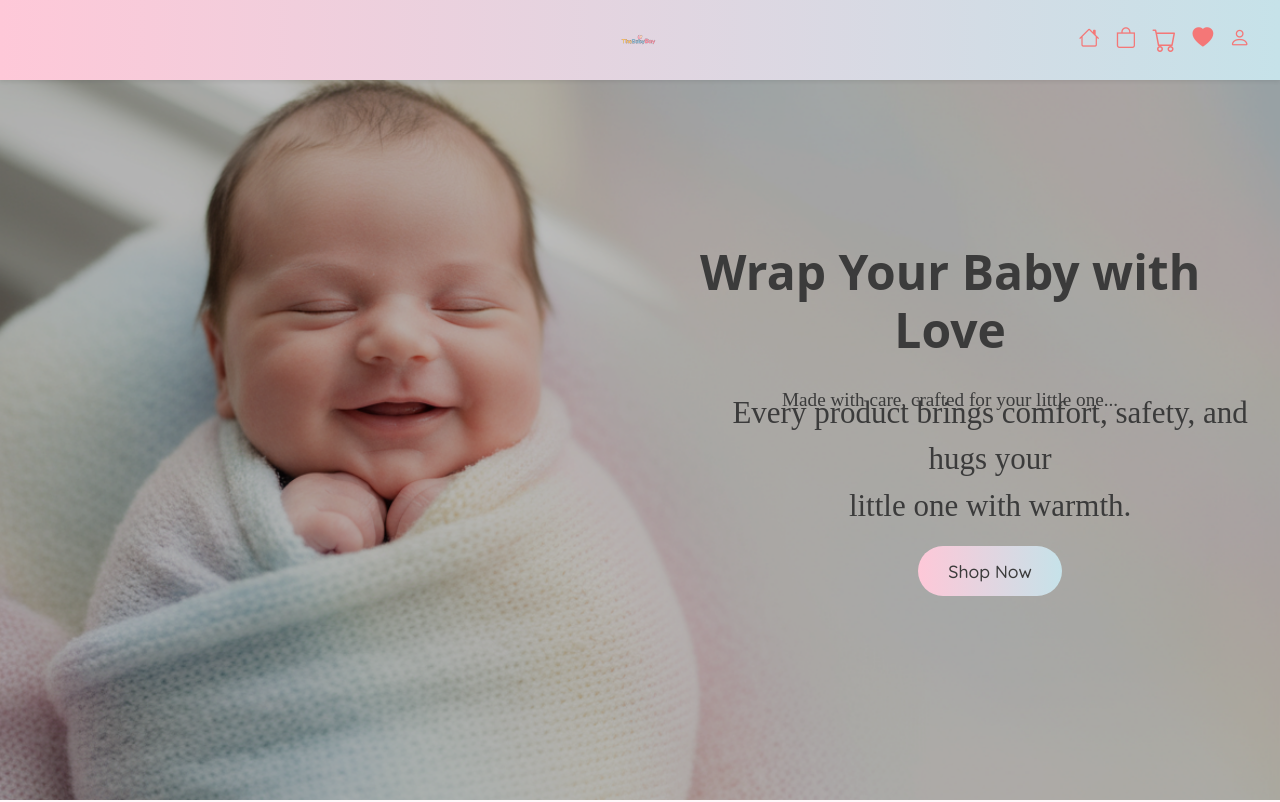
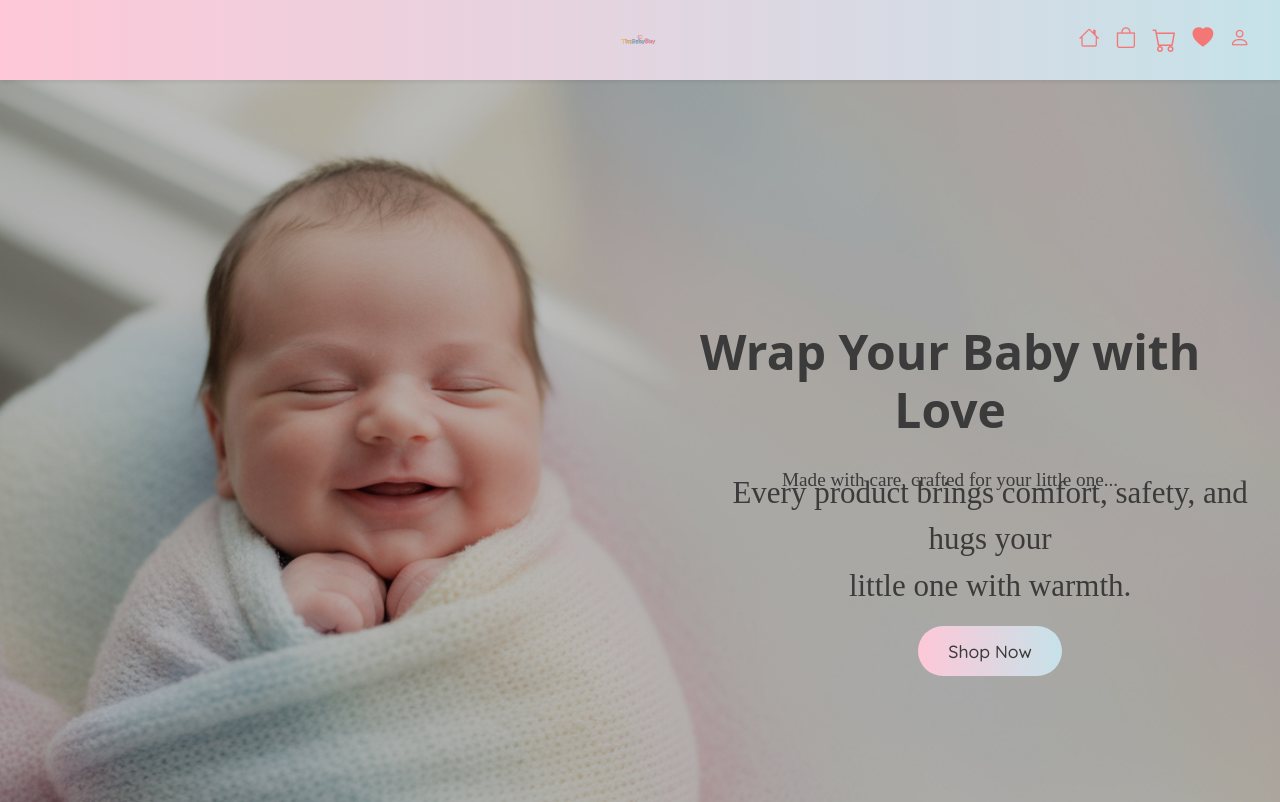
Before and after one commit to sukrta-cloud9/Babystore_frontend, a React (Vite) app: page / in a window 1280 px wide. Shown: the top 802 px of the page. Built offline with nearby package versions, Linux system fonts and the light colour scheme; a web font is replaced by a local one.

Commit message:
image size correction

```diff
--- a/src/components/Hero1.css
+++ b/src/components/Hero1.css
@@ -6,7 +6,7 @@
     background-image: url("/baby1.png");
     background-size: cover;
     background-position: center;
-    height: 90vh;
+    height: 110vh;
     position: relative;
     color: #3B3B3B;
   }
```
